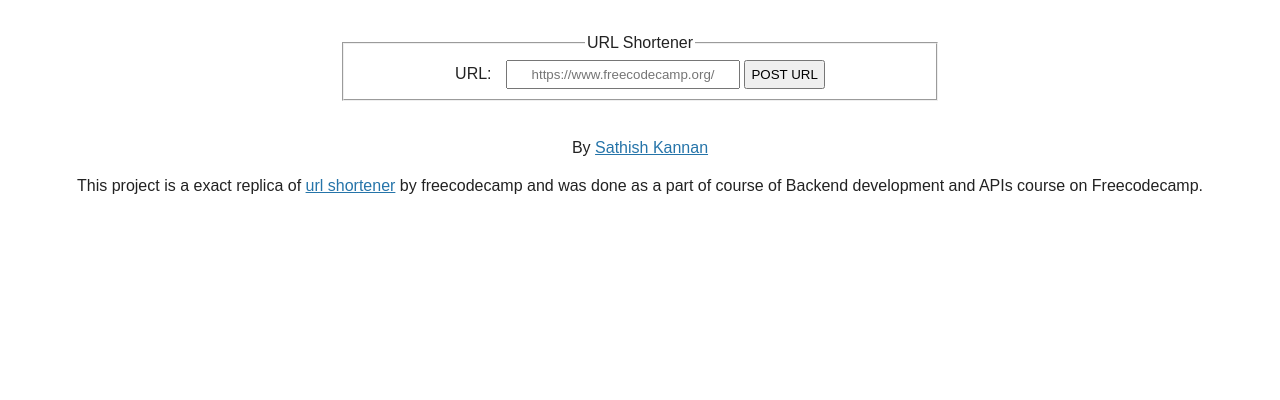
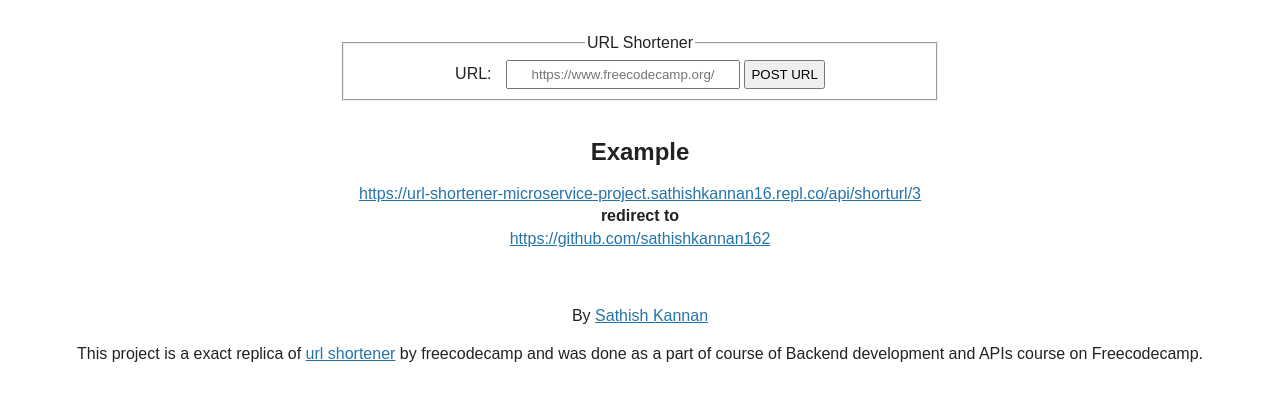
Before and after one commit to sathishkannan162/URL-Shortener-Microservice-Project, a website: page views/index.html in a window 1280 px wide. Shown: the part 72-472 px from the top of the page. Drawn offline with Linux system fonts and the light colour scheme.

Commit message:
feat: added example usage

```diff
--- a/views/index.html
+++ b/views/index.html
@@ -23,6 +23,9 @@
             <input type="submit" value="POST URL" />
           </fieldset>
         </form>
+        <h2>Example</h2>
+        <p id="example"><a href="https://url-shortener-microservice-project.sathishkannan16.repl.co/api/shorturl/3">https://url-shortener-microservice-project.sathishkannan16.repl.co/api/shorturl/3</a>
+        </br> <strong>redirect to</strong> </br> <a href="https://github.com/sathishkannan162">https://github.com/sathishkannan162</a></p></br>
       </section>
     </main>
     <footer>
```
